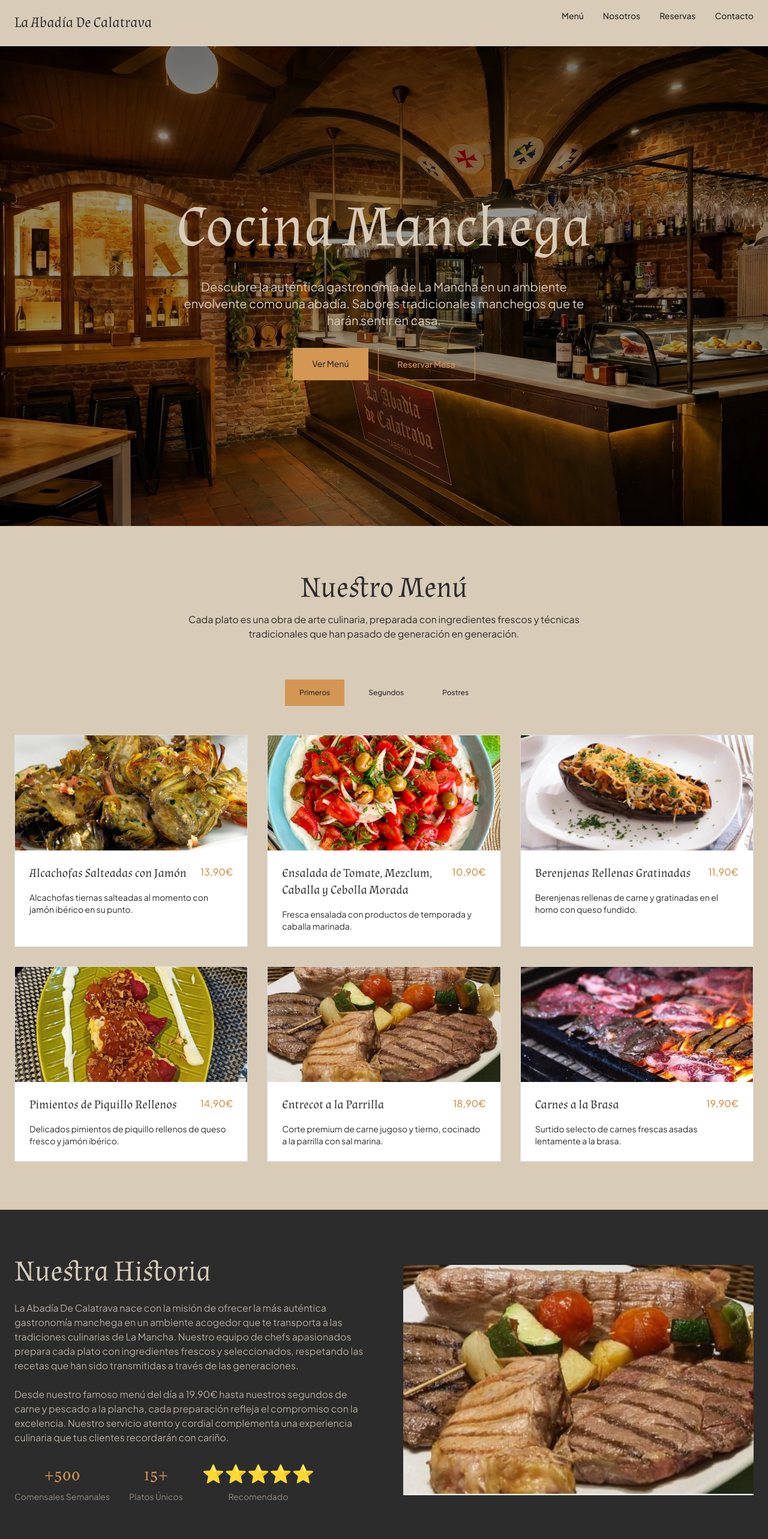
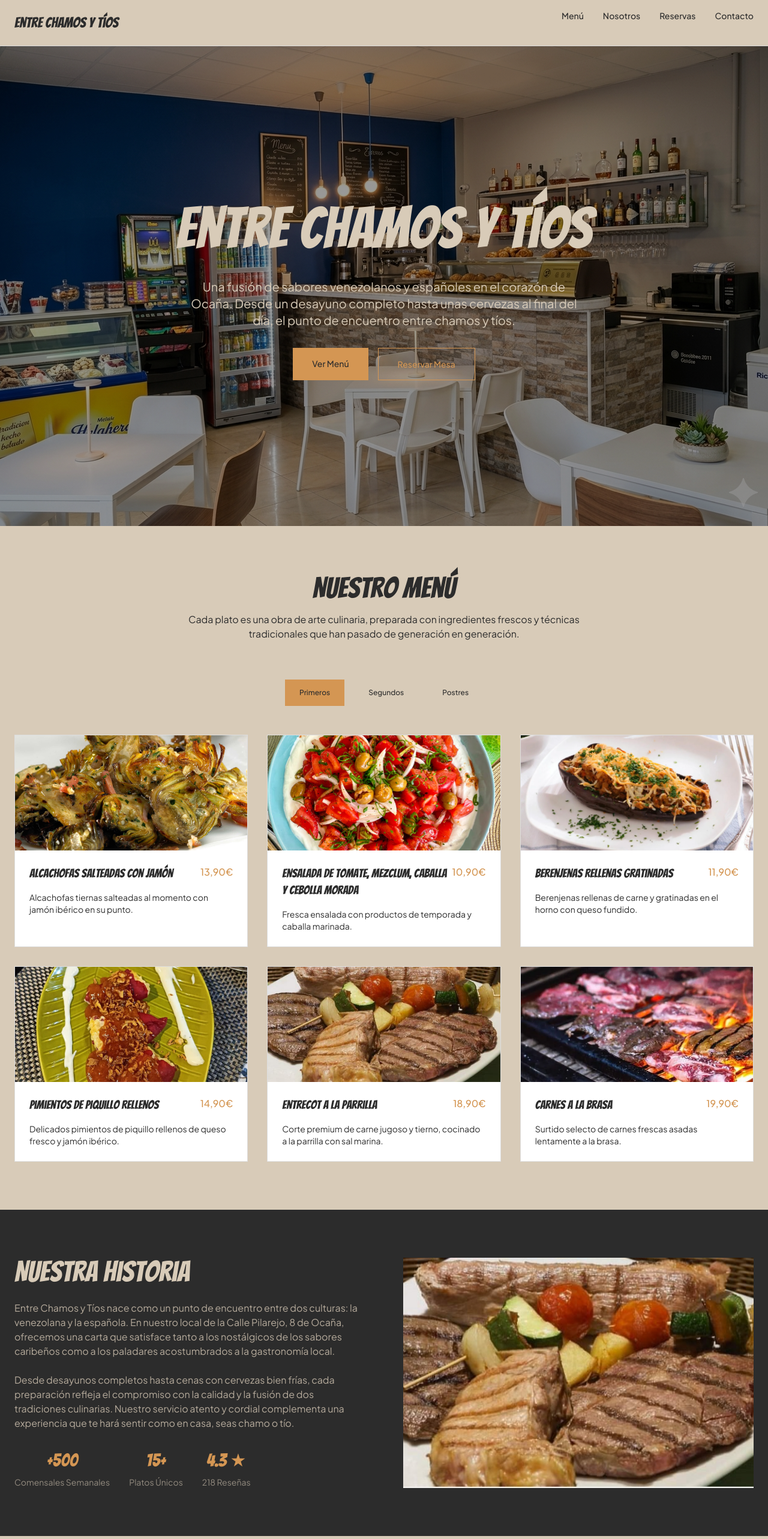
Before and after one commit to mariete77/LandingPageRestaurantes, a Next.js app: page / in a window 1280 px wide. Shown: the top 2566 px of the page at 60% size. Built offline with nearby package versions, Linux system fonts and the light colour scheme.

Commit message:
ChamosYtios

```diff
--- a/src/app/globals.css
+++ b/src/app/globals.css
@@ -28,6 +28,13 @@
   font-style: italic;
 }
 
+@font-face {
+  font-family: "Bangers";
+  src: url("/fonts/Bangers-Regular.ttf") format("truetype");
+  font-weight: 400;
+  font-style: normal;
+}
+
 @theme {
   --color-cream-base: #D8CBB8;
   --color-warm-accent: #D49653;
@@ -36,12 +43,12 @@
   --color-light-divider: #DDDDDD;
   --color-surface-white: #FFFFFF;
 
-  --font-display: "Almendra", serif;
+  --font-display: "Bangers", display;
   --font-body: "Plus Jakarta Sans", sans-serif;
 }
 
 :root {
-  --font-display: "Almendra", serif;
+  --font-display: "Bangers", display;
 }
 
 /* Smooth scrolling */
@@ -51,7 +58,7 @@ html {
 }
 
 h1, h2, h3, h4, h5, h6, .font-display {
-  font-family: "Almendra", serif;
+  font-family: "Bangers", display;
 }
 
 /* Mobile-first responsive adjustments */
--- a/src/app/layout.tsx
+++ b/src/app/layout.tsx
@@ -15,8 +15,8 @@ const plusJakarta = Plus_Jakarta_Sans({
 });
 
 export const metadata: Metadata = {
-  title: "La Abadía De Calatrava - Cocina Manchega",
-  description: "Descubre la auténtica gastronomía manchega en La Abadía De Calatrava. Cocina tradicional, ingredientes frescos y sabores que te harán sentir en casa.",
+  title: "Entre Chamos y Tíos - Fusión Venezolana-Española",
+  description: "Descubre la fusión de sabores venezolanos y españoles en Entre Chamos y Tíos. El punto de encuentro entre dos culturas en Ocaña, Toledo.",
 };
 
 export default function RootLayout({
--- a/src/app/page.tsx
+++ b/src/app/page.tsx
@@ -46,7 +46,7 @@ export default function Home() {
         <div className="max-w-7xl mx-auto px-4 md:px-6 py-4">
           <nav className="flex items-center justify-between">
             <div className="font-display text-xl md:text-2xl text-charcoal-dark">
-              La Abadía De Calatrava
+              Entre Chamos y Tíos
             </div>
 
             {/* Desktop Navigation */}
@@ -106,8 +106,8 @@ export default function Home() {
       {/* Hero Section */}
       <section className="relative min-h-[70vh] md:min-h-screen flex items-center justify-center overflow-hidden">
         <Image
-          src="/HeroAbadia.webp"
-          alt="La Abadía De Calatrava"
+          src="/EntreChamosYTiosHero.png"
+          alt="Entre Chamos y Tíos"
           fill
           className="absolute inset-0 object-cover"
           priority
@@ -115,11 +115,11 @@ export default function Home() {
         <div className="absolute inset-0 bg-black/40"></div>
         <div className="relative z-10 text-center px-4 md:px-6 max-w-4xl">
           <h1 className="font-display text-4xl sm:text-5xl md:text-6xl lg:text-8xl font-light text-cream-base mb-4 md:mb-6 leading-tight">
-            Cocina Manchega
+            Entre Chamos y Tíos
           </h1>
           <p className="font-body text-base md:text-lg lg:text-xl text-cream-base mb-6 md:mb-8 max-w-2xl mx-auto">
-            Descubre la auténtica gastronomía de La Mancha en un ambiente envolvente como una abadía.
-            Sabores tradicionales manchegos que te harán sentir en casa.
+            Una fusión de sabores venezolanos y españoles en el corazón de Ocaña.
+            Desde un desayuno completo hasta unas cervezas al final del día, el punto de encuentro entre chamos y tíos.
           </p>
           <div className="flex flex-col sm:flex-row gap-4 justify-center">
             <a
@@ -204,15 +204,14 @@ export default function Home() {
                 Nuestra Historia
               </h2>
               <p className="font-body text-sm md:text-base text-cream-base/80 mb-4 md:mb-6">
-                La Abadía De Calatrava nace con la misión de ofrecer la más auténtica gastronomía manchega
-                en un ambiente acogedor que te transporta a las tradiciones culinarias de La Mancha.
-                Nuestro equipo de chefs apasionados prepara cada plato con ingredientes frescos y seleccionados,
-                respetando las recetas que han sido transmitidas a través de las generaciones.
+                Entre Chamos y Tíos nace como un punto de encuentro entre dos culturas: la venezolana y la española.
+                En nuestro local de la Calle Pilarejo, 8 de Ocaña, ofrecemos una carta que satisface tanto a los
+                nostálgicos de los sabores caribeños como a los paladares acostumbrados a la gastronomía local.
               </p>
               <p className="font-body text-sm md:text-base text-cream-base/80 mb-6 md:mb-8">
-                Desde nuestro famoso menú del día a 19,90€ hasta nuestros segundos de carne y pescado a
-                la plancha, cada preparación refleja el compromiso con la excelencia. Nuestro servicio
-                atento y cordial complementa una experiencia culinaria que tus clientes recordarán con cariño.
+                Desde desayunos completos hasta cenas con cervezas bien frías, cada preparación refleja el
+                compromiso con la calidad y la fusión de dos tradiciones culinarias. Nuestro servicio atento
+                y cordial complementa una experiencia que te hará sentir como en casa, seas chamo o tío.
               </p>
               <div className="flex flex-wrap justify-center md:justify-start gap-6 md:gap-8">
                 <div className="text-center">
@@ -224,15 +223,15 @@ export default function Home() {
                   <div className="font-body text-xs md:text-sm text-cream-base/60">Platos Únicos</div>
                 </div>
                 <div className="text-center">
-                  <div className="font-display text-2xl md:text-3xl text-warm-accent mb-2">⭐⭐⭐⭐⭐</div>
-                  <div className="font-body text-xs md:text-sm text-cream-base/60">Recomendado</div>
+                  <div className="font-display text-2xl md:text-3xl text-warm-accent mb-2">4.3 ★</div>
+                  <div className="font-body text-xs md:text-sm text-cream-base/60">218 Reseñas</div>
                 </div>
               </div>
             </div>
             <div className="relative h-64 md:h-96">
               <Image
                 src="/plato2.jpg"
-                alt="Plato típico de La Abadía De Calatrava"
+                alt="Plato típico de Entre Chamos y Tíos"
                 fill
                 className="object-cover"
               />
@@ -355,7 +354,7 @@ export default function Home() {
                 loading="lazy"
                 allowFullScreen={true}
                 referrerPolicy="no-referrer-when-downgrade"
-                src="https://www.google.com/maps/embed?pb=!1m18!1m12!1m3!1d3022.8381263149006!2d-3.9330!3d39.6353!2m3!1f0!2f0!3f0!3m2!1i1024!2i768!4f13.1!3m3!1m2!1s0xd4229f5e5e5e5e5d%3A0x5e5e5e5e5e5e5e5e!2sC.%20de%20Calatrava%2C%2039%2C%2013003%20Ciudad%20Real!5e0!3m2!1ses!2ses!4v1714732800000"
+                src="https://www.google.com/maps/embed?pb=!1m18!1m12!1m3!1d3052.766323456789!2d-3.5000!3d39.9500!2m3!1f0!2f0!3f0!3m2!1i1024!2i768!4f13.1!3m3!1m2!1s0xd4229f5e5e5e5e5d%3A0xabcdef1234567890!2sC.%20Pilarejo%2C%208%2C%2045300%20Oca%C3%B1a%2C%20Toledo!5e0!3m2!1ses!2ses!4v1700000000000"
               ></iframe>
             </div>
 
@@ -367,11 +366,11 @@ export default function Home() {
                   <div>
                     <h3 className="font-display text-lg md:text-xl text-cream-base mb-2">Dirección</h3>
                     <p className="font-body text-sm md:text-base text-cream-base/80 mb-3">
-                      C. de Calatrava, 39<br />
-                      13003 Ciudad Real, España
+                      C. Pilarejo, 8<br />
+                      45300 Ocaña, Toledo, España
                     </p>
                     <a
-                      href="https://www.google.com/maps/dir/?api=1&destination=C.%20de%20Calatrava%2C%2039%2C%2013003%20Ciudad%20Real%2C%20Espa%C3%B1a"
+                      href="https://www.google.com/maps/dir/?api=1&destination=C.%20Pilarejo%2C%208%2C%2045300%20Oca%C3%B1a%2C%20Toledo%2C%20Espa%C3%B1a"
                       target="_blank"
                       rel="noopener noreferrer"
                       className="inline-flex items-center justify-center bg-warm-accent text-charcoal-dark font-body text-sm font-medium px-6 py-2 hover:bg-charcoal-dark hover:text-cream-base transition-colors min-h-[44px]"
@@ -388,8 +387,8 @@ export default function Home() {
                   <div>
                     <h3 className="font-display text-lg md:text-xl text-cream-base mb-2">Teléfono</h3>
                     <p className="font-body text-sm md:text-base text-cream-base/80 mb-3">
-                      <a href="tel:+34683544244" className="hover:text-warm-accent transition-colors">
-                        +34 683 54 42 44
+                      <a href="tel:+34643618941" className="hover:text-warm-accent transition-colors">
+                        +34 643 61 89 41
                       </a>
                       <br />
                       Abierto hasta las 22:59
@@ -420,7 +419,7 @@ export default function Home() {
         <div className="max-w-7xl mx-auto">
           <div className="flex flex-col md:flex-row justify-between items-center">
             <div className="font-display text-lg md:text-xl text-charcoal-dark mb-4 md:mb-0">
-              La Abadía De Calatrava
+              Entre Chamos y Tíos
             </div>
             <div className="flex space-x-4 md:space-x-6">
               <a href="#" className="font-body text-xs md:text-sm text-charcoal-dark hover:text-warm-accent transition-colors">
@@ -436,7 +435,7 @@ export default function Home() {
           </div>
           <div className="mt-6 md:mt-8 pt-6 md:pt-8 border-t border-light-divider text-center">
             <p className="font-body text-xs text-charcoal-dark/60">
-              © 2026 La Abadía De Calatrava. Todos los derechos reservados. Cocina Manchega Tradicional en Ciudad Real.
+              © 2026 Entre Chamos y Tíos. Todos los derechos reservados. Fusión Venezolana-Española en Ocaña.
             </p>
           </div>
         </div>
```
Also changed, not shown: public/EntreChamosYTiosHero.png (added), public/fonts/Bangers-Regular.ttf (added).
